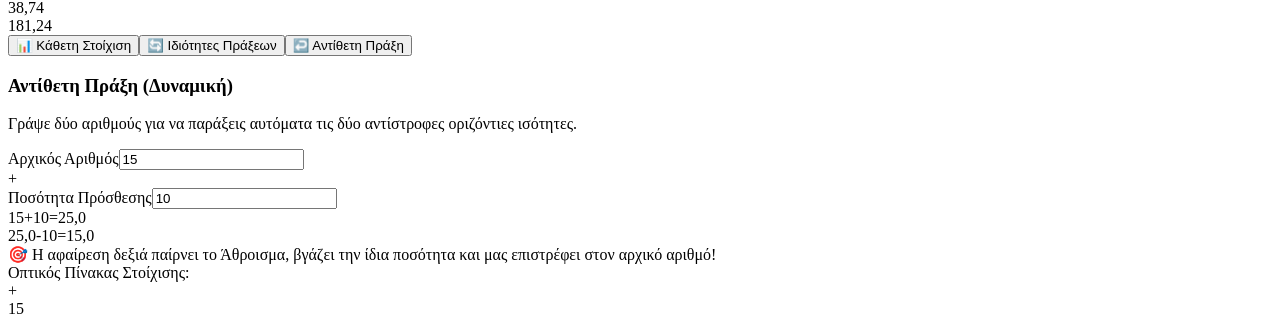
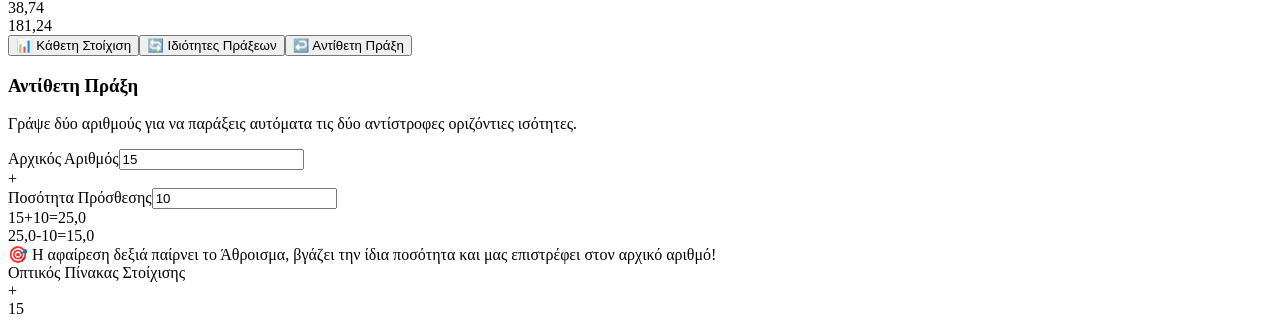
Before and after one commit to gkrimpas-lab/learn-maths-2026, a Next.js app: page /st-dimotikou/5-prosthesi in a window 1280 px wide. Both pictures are taken after a click on the button "↩️ Αντίθετη Πράξη". Shown: the part 323-651 px from the top of the page. Built offline with nearby package versions, Linux system fonts and the light colour scheme.

Commit message:
Update 5-prosthesi.js

```diff
--- a/pages/st-dimotikou/5-prosthesi.js
+++ b/pages/st-dimotikou/5-prosthesi.js
@@ -289,7 +289,7 @@ export default function ProsthesiAfairesiPage() {
               {activeTab === 'antitheti' && (
                 <>
                   <div className="space-y-2">
-                    <h3 className="text-2xl font-black text-gray-900">Αντίθετη Πράξη (Δυναμική)</h3>
+                    <h3 className="text-2xl font-black text-gray-900">Αντίθετη Πράξη</h3>
                     <p className="text-gray-500 text-sm">Γράψε δύο αριθμούς για να παράξεις αυτόματα τις δύο αντίστροφες οριζόντιες ισότητες.</p>
                   </div>
 
@@ -350,7 +350,7 @@ export default function ProsthesiAfairesiPage() {
               <div className="w-full"></div>
 
               <div className="my-auto flex flex-col items-center gap-4 w-full max-w-full px-2">
-                <span className="text-xs font-bold text-slate-500 uppercase tracking-wider">Οπτικός Πίνακας Στοίχισης:</span>
+                <span className="text-xs font-bold text-slate-500 tracking-wider">Οπτικός Πίνακας Στοίχισης</span>
 
                 {activeTab !== 'antitheti' ? (
                   /* ΜΟΝΟΣ ΠΙΝΑΚΑΣ ΓΙΑ ΤΑ TABS 1 & 2 */
```
